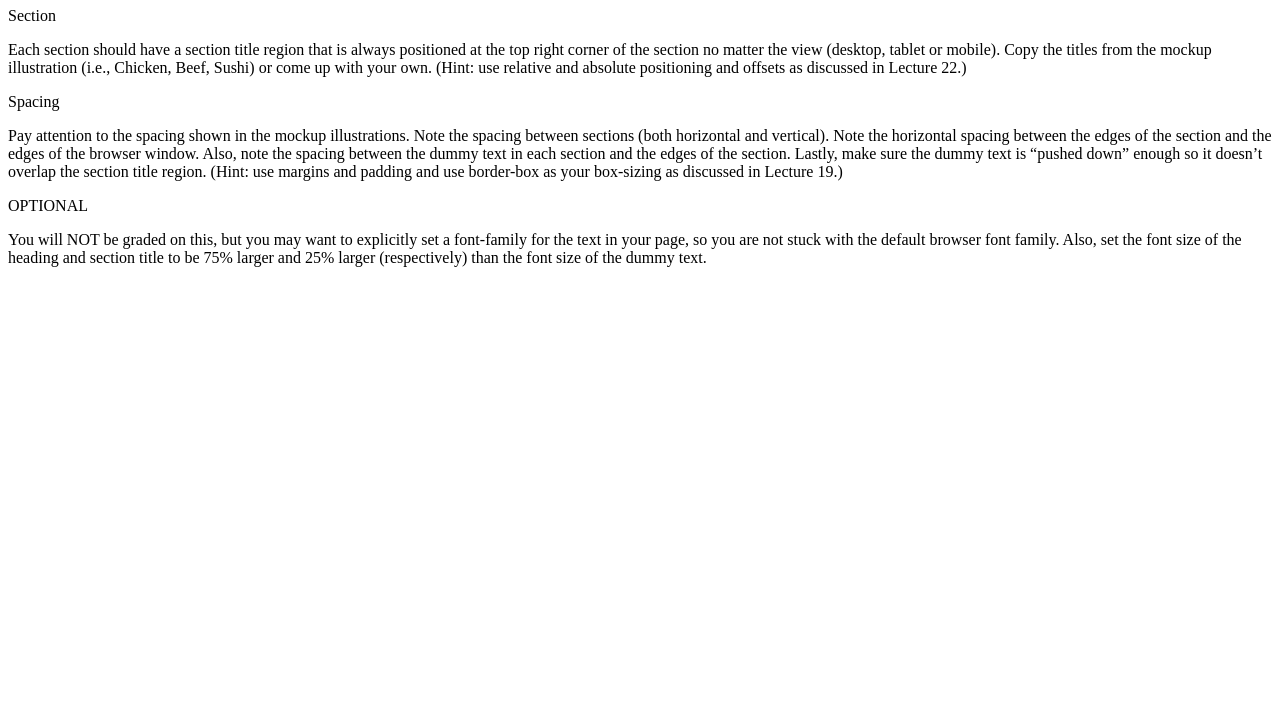
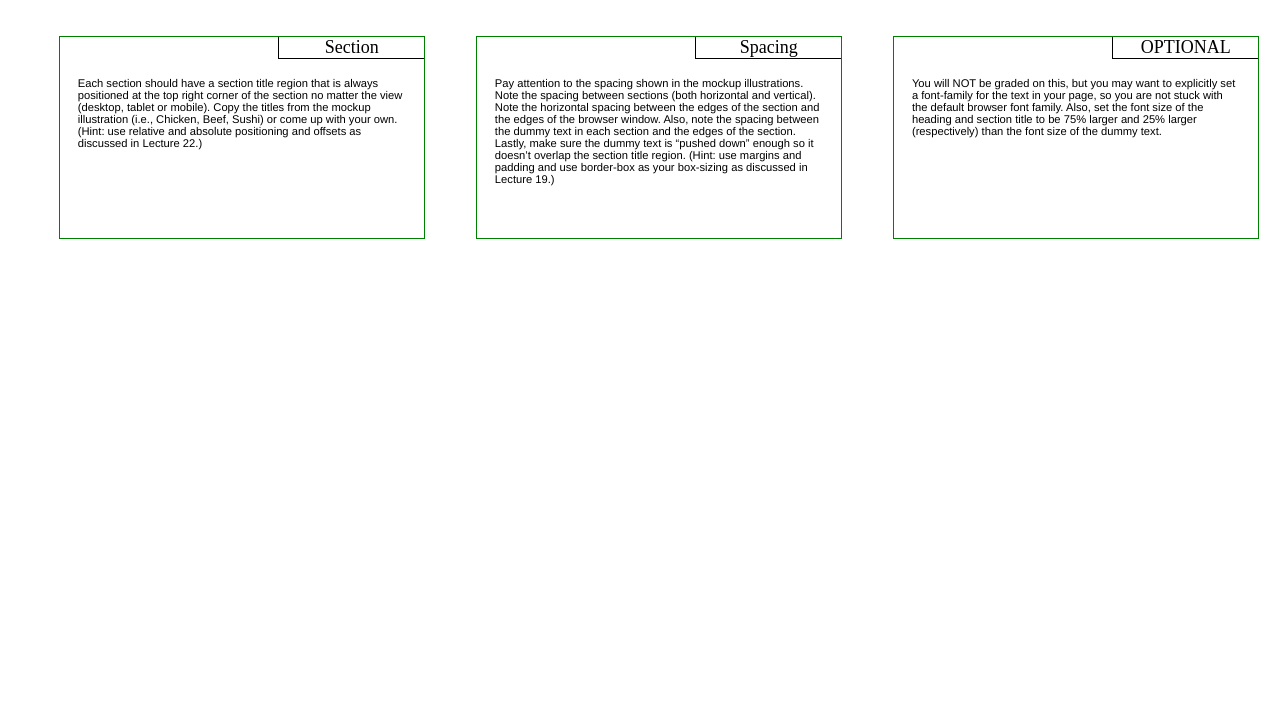
Before and after one commit to waitlingtone/Coding-Assignment-w2, a plain HTML site: page index.html in a window 1280 px wide. Shown: the part 73-800 px from the top of the page. Drawn offline with Linux system fonts and the light colour scheme.

Commit message:
Update index.html

```diff
--- a/index.html
+++ b/index.html
@@ -3,7 +3,7 @@
 <head>
 <meta charset="utf-8">
 <title>Coding Assignment</title>
-<link rel="stylesheet" type="text/css" href="layout_css.css" media="screen">
+<link rel="stylesheet" type="text/css" href="layout.css" media="screen">
 <meta name="viewport"  content="width=device-width, initial-scale=1">
 </head>
 
```
